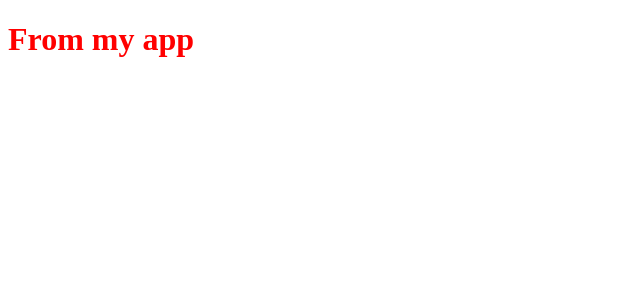
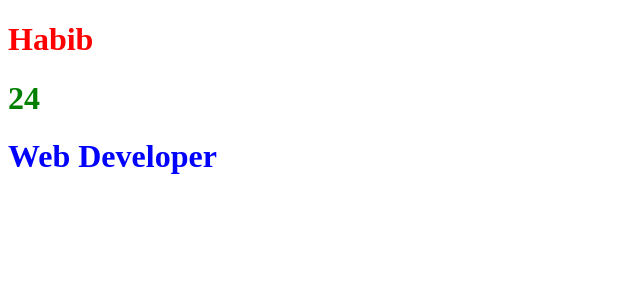
Before and after one commit to r-ony-s/react, a React (Vite) app: page / in a window 1280 px wide. Shown: the top 300 px of the page, without its empty margins (0-640 px from the left). Built offline with nearby package versions, Linux system fonts and the light colour scheme.

Commit message:
props with dictionary

```diff
--- a/pages/Head.jsx
+++ b/pages/Head.jsx
@@ -2,7 +2,9 @@ const Head = (props) => {
     const isLogin = false;
     return (
         <div>
-            <h1 style={{color:'red'}}>{props.title}</h1>
+            <h1 style={{color:'red'}}>{props.title['name']}</h1>
+            <h1 style={{color:'green'}}>{props.title['age']}</h1>
+            <h1 style={{color:'blue'}}>{props.title['profession']}</h1>
 
         </div>
     );
--- a/src/App.jsx
+++ b/src/App.jsx
@@ -1,9 +1,14 @@
 import Head from '../pages/Head.jsx';
 
 const App = () => {
+  const Info={
+    name:"Habib",
+    age:24,
+    profession:"Web Developer"
+  }
   return (
     <div>
-      <Head title="From my app"/>
+      <Head title={Info} />
     </div>
   );
 };
```
